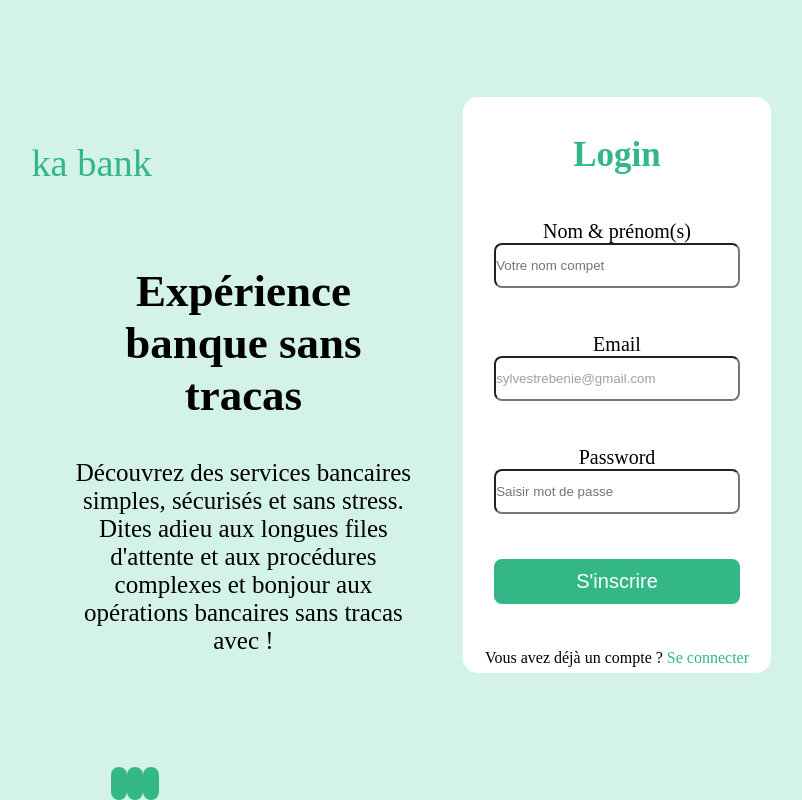
After one commit to Kokofreswhat01/bank-solution, a Flask app: page /index/register/ in a window 1280 px wide. The commit adds this page. Shown: the whole page, without its empty margins (239-1041 px from the left). Run offline with Flask 3, Linux system fonts and the light colour scheme; some libraries are stand-ins or nearby versions.

Commit message:
mise à niveau de la partie login, add_count, withdrawet register

```diff
--- a/app.py
+++ b/app.py
@@ -5,8 +5,23 @@ app = Flask(__name__)
 @app.route("/index/")
 @app.route("/index/count/")
 def count():
-     return render_template('count.html')
+     return render_template('HTML/count.html')
 
+@app.route("/index/login/")
+def login():
+     return render_template('HTML/login.html')
+
+@app.route("/index/register/")
+def register():
+     return render_template('HTML/register.html')
+
+@app.route("/index/add_account/")
+def add_count():
+     return render_template('HTML/add_account.html')
+
+@app.route("/index/withdraw/")
+def withdraw():
+     return render_template('HTML/withdraw.html')
 
 if __name__=='__main__':
      app.run(debug=True)
--- /dev/null
+++ b/static/CSS/register.css
@@ -0,0 +1,109 @@
+*{
+    box-sizing: border-box;
+    padding: 0;
+    margin: 0;
+    text-decoration: none;
+}
+.container{
+    display: flex;
+    justify-content: center;
+    width: 100vw;
+    height: 100vh;
+    background-color: #D4F3E7;
+
+
+}
+.inner-content{
+    display: flex;
+    width: 60%;
+    height: 80%;
+    margin-top: 65px;
+    align-items: center;
+    justify-content: center;
+}
+.col{
+    display: inline-block;
+    height: 90%;
+    width: 80%;
+}
+#col-left{
+    width: 50%;
+}
+
+#col-right{
+    width: 40%;
+    margin-left: 3rem;
+}
+.logo{
+    display: flex;
+    font-size: 3vw;
+}
+.logo iconify-icon{
+    font-size: 5vw;
+    color: #33B786;
+}
+.left-texts{
+    margin-top: 10vh;
+    margin-left: 5vh;
+    text-align: center;
+}
+.left-texts > h1{
+    font-size: 45px;
+}
+.left-texts > p{
+    margin-top: 3vw;
+    font-size: 25px;
+}
+.socials{
+    margin-top: 15vh;
+    margin-left: 10vh;
+
+}
+#col-right{
+    background-color: #FFF;
+    border-radius: 15px;
+}
+.card{
+    height: 100%;
+}
+.in-form {
+    height: 100%;
+
+}
+.in-form > h3{
+    text-align: center;
+    margin-top: 3vw;
+}
+
+.inp{
+    margin-top: 45px;
+    text-align: center;
+}
+label{
+    font-size: 20px;
+}
+input[type=email], input[type=password], input[type=text]{
+    height: 45px;
+    width: 80%;
+    border-radius: 8px;
+    transition: width 0.4s ease-in-out;
+}
+#email::placeholder{
+    color: hsl(158, 4%, 62%);
+    text-align: 15px;
+}
+
+#password::placeholder{
+    color: hsl(158, 4%, 62%);;
+}
+
+input[type=submit]{
+    height: 45px;
+    width: 80%;
+    border-radius: 8px;
+    box-shadow: none;
+    border: none;
+    color: #FFF;
+    font-size: 20px;
+    background-color: #33B786;
+}
--- /dev/null
+++ b/templates/HTML/register.html
@@ -0,0 +1,77 @@
+<!DOCTYPE html>
+<html lang="en">
+  <head>
+    <meta charset="UTF-8" />
+    <meta http-equiv="X-UA-Compatible" content="IE=edge" />
+    <meta name="viewport" content="width=device-width, initial-scale=1.0" />
+    <link rel="stylesheet" href="{{url_for('static', filename='/CSS/register.css')}}" />
+    <script
+      type="module"
+      src="https://unpkg.com/ionicons@5.5.2/dist/ionicons/ionicons.esm.js"
+    ></script>
+    <script
+      nomodule
+      src="https://unpkg.com/ionicons@5.5.2/dist/ionicons/ionicons.js"
+    ></script>
+    <script src="https://cdn.jsdelivr.net/npm/iconify-icon@1.0.7/dist/iconify-icon.min.js"></script>
+
+    <title>Login</title>
+  </head>
+
+  <!------ body ------>
+  <body>
+    <div class="container">
+      <!------ left part of the view ------>
+      <div class="inner-content">
+        <div class="col" id="col-left">
+          <!------ logo ------>
+
+          <div class="logo">
+            <iconify-icon icon="arcticons:vpbank-neo"></iconify-icon>
+            <p><br><span style="color: #33B786;">ka bank</span></p>
+          </div>
+
+          <div class="left-texts">
+            <h1>Expérience banque sans tracas</h1>
+            <p>Découvrez des services bancaires simples, sécurisés et sans stress. Dites adieu aux longues files d'attente et aux procédures complexes et bonjour aux opérations bancaires sans tracas avec !</p>
+          </div>
+
+          <div class="socials">
+            <span style="background-color: #33B786; color: #FFF; padding: 8px; border-radius: 17px;"><iconify-icon icon="ri:facebook-fill"></iconify-icon></span>
+            <span style="background-color: #33B786; color: #FFF; padding: 8px; border-radius: 17px;"><iconify-icon icon="ion:logo-instagram"></iconify-icon></span>
+            <span style="background-color: #33B786; color: #FFF; padding: 8px; border-radius: 17px;"><iconify-icon icon="prime:twitter"></iconify-icon></span>
+          </div>
+        </div>
+
+        <div class="col" id="col-right">
+          <div class="card">
+            <div class="in-form">
+              <h3 style="font-size: 35px; color: #33B786;">Login</h3>
+              <form action="" method="get">
+                <div class="inp">
+                    <label for="nom">Nom & prénom(s)</label><br>
+                    <input type="text" name="nom" id="nom" placeholder="Votre nom compet"/>
+                  </div>
+                <div class="inp">
+                  <label for="email">Email</label><br>
+                  <input type="email" name="email" id="email" placeholder="sylvestrebenie@gmail.com"/>
+                </div>
+                <div class="inp">
+                  <label for="pass">Password</label><br>
+                  <input type="password" name="pass" id="pass" placeholder="Saisir mot de passe"/>
+                </div>
+                <div class="inp">
+                    <a href="#"><input type="submit" value="S'inscrire"></a>
+                </div>
+                <div class="inp">
+                  <p>Vous avez déjà un compte ? <a href="/" style="color: #33B786;">Se connecter</a></p>
+                </div>
+              </form>
+            </div>
+          </div>
+        </div>
+
+      </div>
+    </div>
+  </body>
+</html>
```
Also changed, not shown: static/CSS/add_account.css (added, +100 -0 lines), static/CSS/count.css (+19 -0 lines), static/CSS/login.css (added, +109 -0 lines), static/CSS/withdraw.css (added, +104 -0 lines), templates/HTML/add_account.html (added, +52 -0 lines), templates/HTML/count.html (renamed from templates/count.html, +9 -3 lines), templates/HTML/login.html (added, +73 -0 lines), templates/HTML/withdraw.html (added, +66 -0 lines), static/Images/hide.png (added), static/Images/more.png (added), static/Images/plus.png (added), static/Images/view.png (added).
